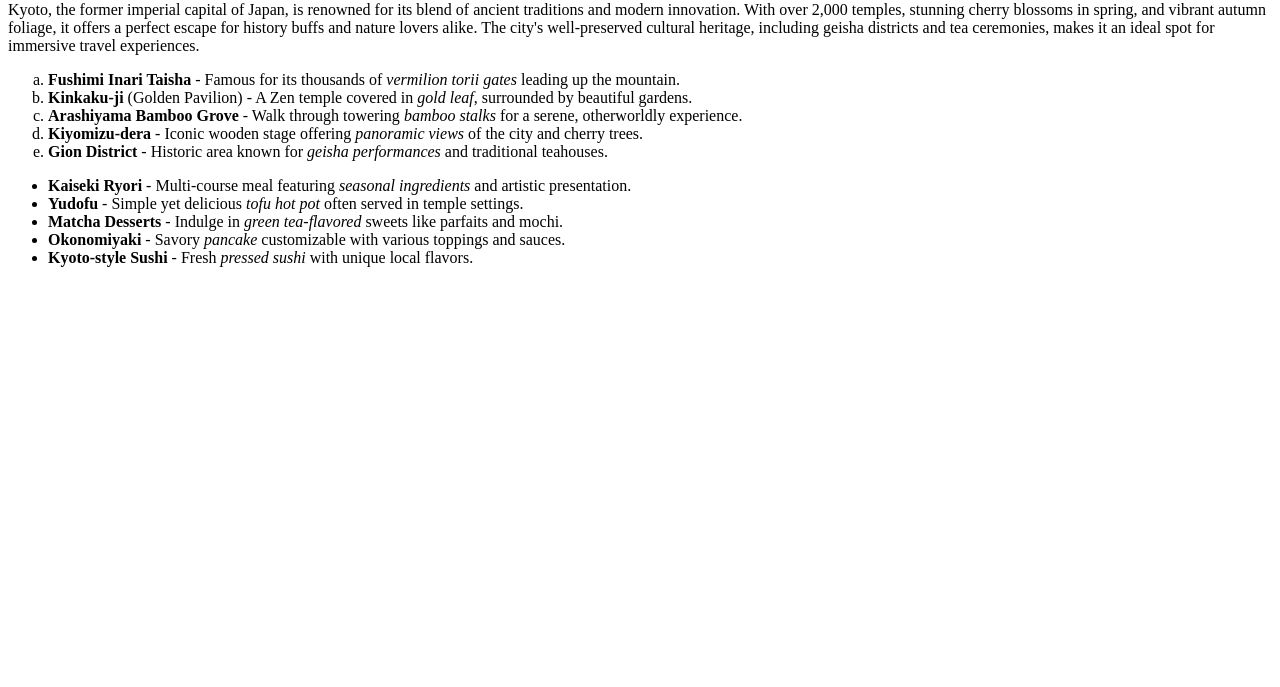
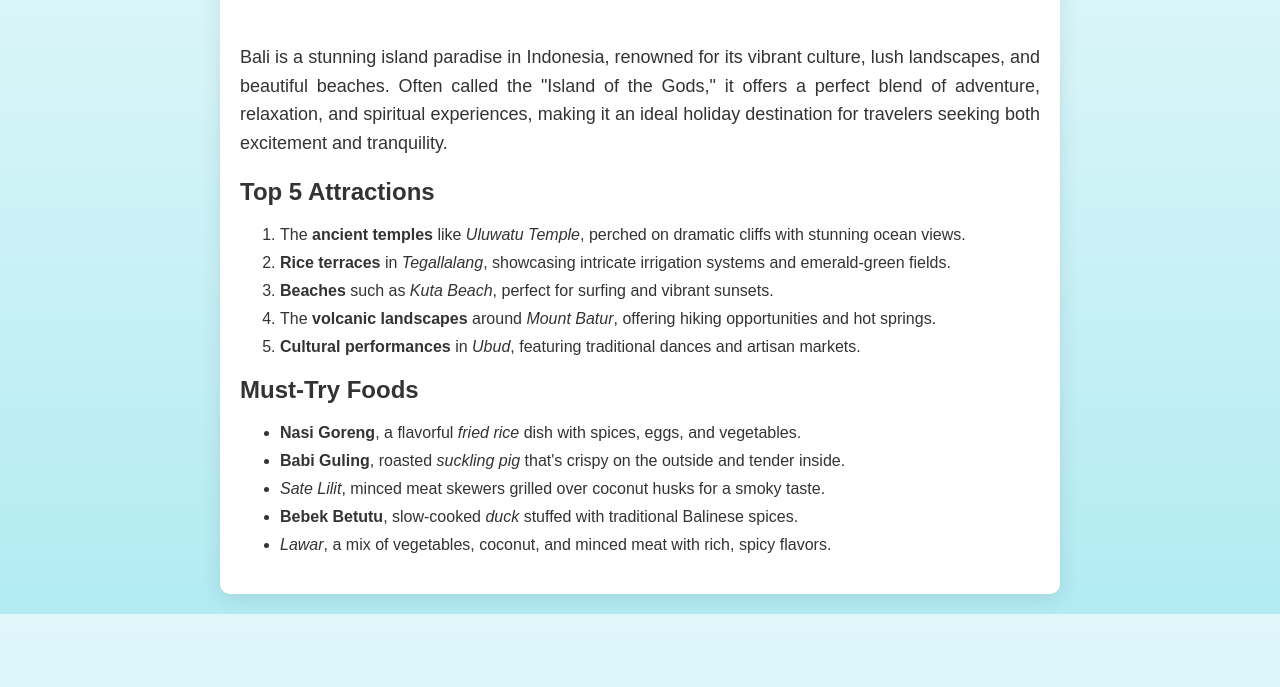
Before and after one commit to acciojob/favorite-holiday-zapshooter, a website: page main.html in a window 1280 px wide. Shown: the part 113-800 px from the top of the page. Drawn offline with Linux system fonts and the light colour scheme.

Commit message:
created a submission

```diff
--- a/main.html
+++ b/main.html
@@ -1,29 +1,71 @@
 <!DOCTYPE html>
 <html lang="en">
 <head>
-    <meta charset="UTF-8">
-    <meta name="viewport" content="width=device-width, initial-scale=1.0">
-    <title>My Favorite Holiday Destination: Kyoto, Japan</title>
+  <meta charset="UTF-8">
+  <meta name="viewport" content="width=device-width, initial-scale=1.0">
+  <title>My Favorite Holiday Destination - Bali</title>
+  <style>
+    body {
+      font-family: 'Arial', sans-serif;
+      background: linear-gradient(to bottom, #e0f7fa, #b2ebf2);
+      margin: 0;
+      padding: 20px;
+      color: #333;
+    }
+
+    .container {
+      max-width: 800px;
+      margin: 0 auto;
+      background: #fff;
+      border-radius: 10px;
+      box-shadow: 0 4px 20px rgba(0, 0, 0, 0.1);
+      padding: 20px;
+    }
+
+    h1 {
+      text-align: center;
+      color: #00796b;
+    }
+
+    p {
+      line-height: 1.6;
+      font-size: 18px;
+      text-align: justify;
+    }
+
+    ol, ul {
+      margin: 20px 0;
+      padding-left: 40px;
+    }
+
+    li {
+      margin-bottom: 10px;
+    }
+  </style>
 </head>
 <body>
-    <h1>Kyoto, Japan</h1>
+  <div class="container">
+    <h1>Bali, Indonesia</h1>
     <br>
-    <p>Kyoto, the former imperial capital of Japan, is renowned for its blend of ancient traditions and modern innovation. With over 2,000 temples, stunning cherry blossoms in spring, and vibrant autumn foliage, it offers a perfect escape for history buffs and nature lovers alike. The city's well-preserved cultural heritage, including geisha districts and tea ceremonies, makes it an ideal spot for immersive travel experiences.</p>
+    <p>Bali is a stunning island paradise in Indonesia, renowned for its vibrant culture, lush landscapes, and beautiful beaches. Often called the "Island of the Gods," it offers a perfect blend of adventure, relaxation, and spiritual experiences, making it an ideal holiday destination for travelers seeking both excitement and tranquility.</p>
 
-    <ol type="a">
-        <li><strong>Fushimi Inari Taisha</strong> - Famous for its thousands of <em>vermilion torii gates</em> leading up the mountain.</li>
-        <li><strong>Kinkaku-ji</strong> (Golden Pavilion) - A Zen temple covered in <em>gold leaf</em>, surrounded by beautiful gardens.</li>
-        <li><strong>Arashiyama Bamboo Grove</strong> - Walk through towering <em>bamboo stalks</em> for a serene, otherworldly experience.</li>
-        <li><strong>Kiyomizu-dera</strong> - Iconic wooden stage offering <em>panoramic views</em> of the city and cherry trees.</li>
-        <li><strong>Gion District</strong> - Historic area known for <em>geisha performances</em> and traditional teahouses.</li>
+    <h2>Top 5 Attractions</h2>
+    <ol>
+      <li>The <strong>ancient temples</strong> like <em>Uluwatu Temple</em>, perched on dramatic cliffs with stunning ocean views.</li>
+      <li><strong>Rice terraces</strong> in <em>Tegallalang</em>, showcasing intricate irrigation systems and emerald-green fields.</li>
+      <li><strong>Beaches</strong> such as <em>Kuta Beach</em>, perfect for surfing and vibrant sunsets.</li>
+      <li>The <strong>volcanic landscapes</strong> around <em>Mount Batur</em>, offering hiking opportunities and hot springs.</li>
+      <li><strong>Cultural performances</strong> in <em>Ubud</em>, featuring traditional dances and artisan markets.</li>
     </ol>
 
+    <h2>Must-Try Foods</h2>
     <ul>
-        <li><strong>Kaiseki Ryori</strong> - Multi-course meal featuring <em>seasonal ingredients</em> and artistic presentation.</li>
-        <li><strong>Yudofu</strong> - Simple yet delicious <em>tofu hot pot</em> often served in temple settings.</li>
-        <li><strong>Matcha Desserts</strong> - Indulge in <em>green tea-flavored</em> sweets like parfaits and mochi.</li>
-        <li><strong>Okonomiyaki</strong> - Savory <em>pancake</em> customizable with various toppings and sauces.</li>
-        <li><strong>Kyoto-style Sushi</strong> - Fresh <em>pressed sushi</em> with unique local flavors.</li>
+      <li><strong>Nasi Goreng</strong>, a flavorful <em>fried rice</em> dish with spices, eggs, and vegetables.</li>
+      <li><strong>Babi Guling</strong>, roasted <em>suckling pig</em> that's crispy on the outside and tender inside.</li>
+      <li><em>Sate Lilit</em>, minced meat skewers grilled over coconut husks for a smoky taste.</li>
+      <li><strong>Bebek Betutu</strong>, slow-cooked <em>duck</em> stuffed with traditional Balinese spices.</li>
+      <li><em>Lawar</em>, a mix of vegetables, coconut, and minced meat with rich, spicy flavors.</li>
     </ul>
+  </div>
 </body>
 </html>
```
